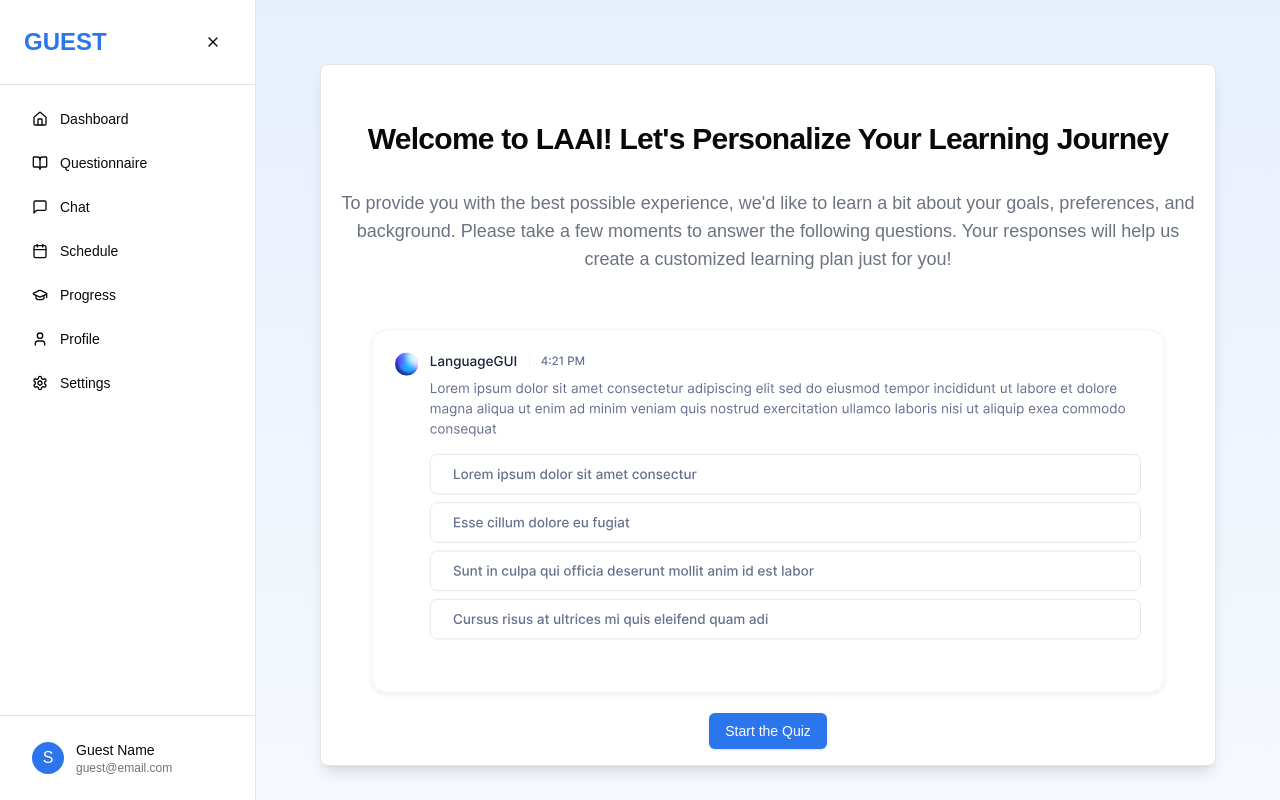
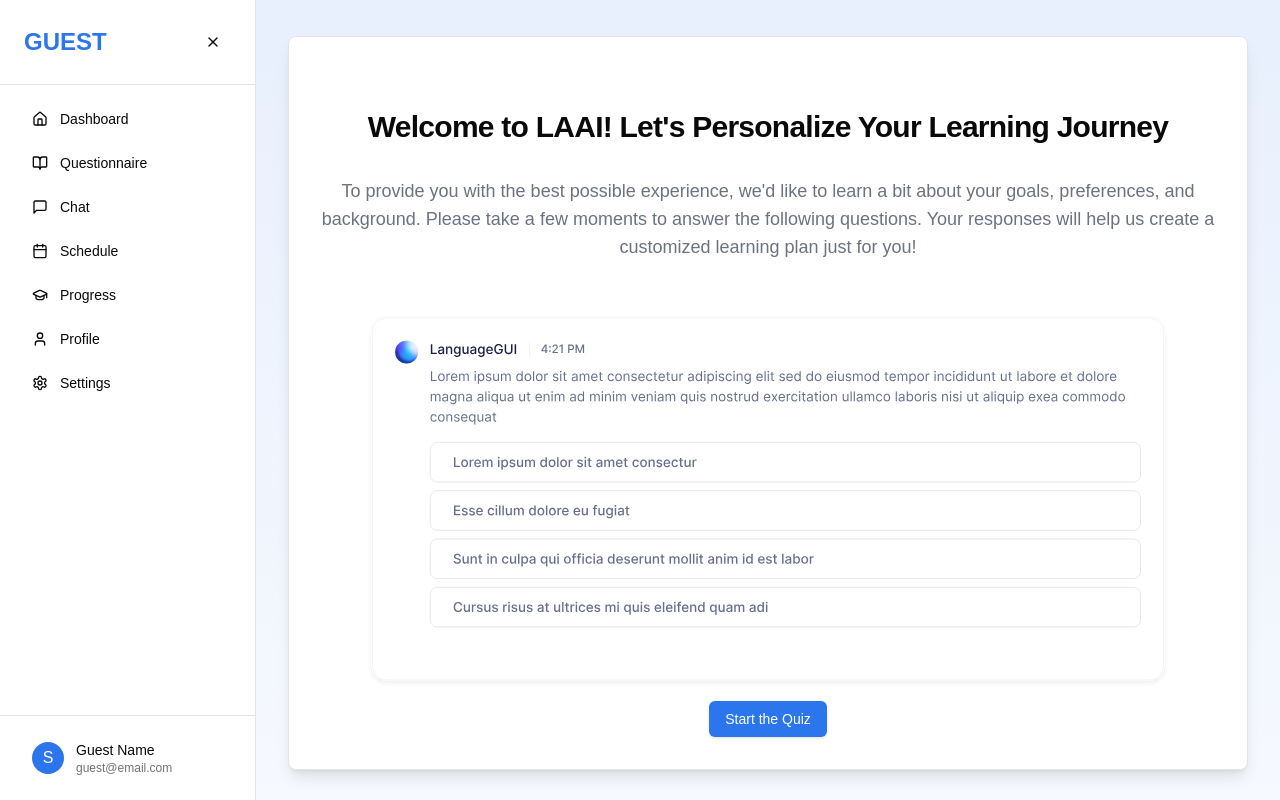
Before and after one commit to Learn-Aware/learnaware-ai, a Next.js app in the folder frontend/: page /guest/questionnaire in a window 1280 px wide. Built offline with nearby package versions, Linux system fonts and the light colour scheme.

Commit message:
Refactor quiz page component: streamline state management and improve code readability

```diff
--- a/frontend/app/guest/questionnaire/page.tsx
+++ b/frontend/app/guest/questionnaire/page.tsx
@@ -120,7 +120,7 @@ const QuizPage = () => {
     };
 
     return (
-    <Card className="m-8 p-4 bg-white shadow-lg rounded-lg">
+        <Card className="my-1 mx-0 p-8 bg-white shadow-lg rounded-lg">
             {!isQuizStarted ? (
                 <InitialView handleStartQuiz={handleStartQuiz} />
             ) : isQuizCompleted ? (
```
Lines whose indentation alone changed are shown as unchanged.
